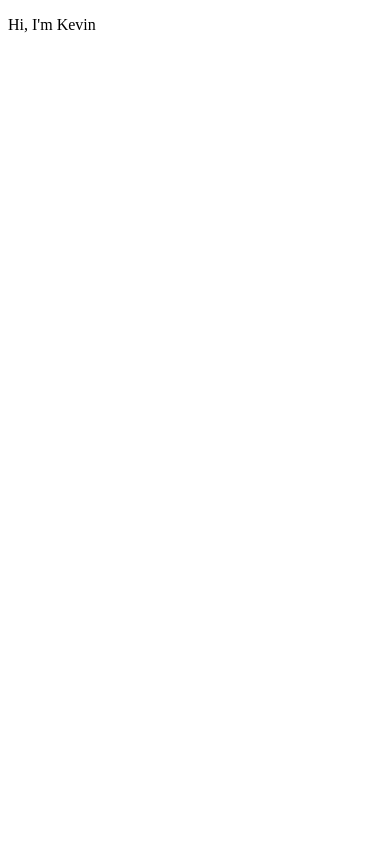
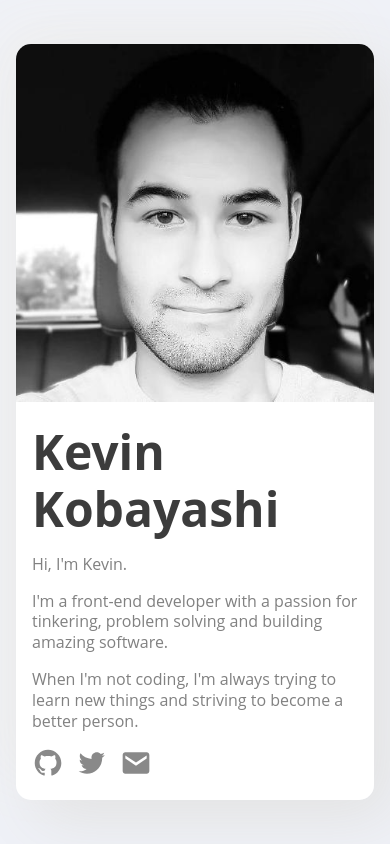
Before and after one commit to kobayashik/kobayashik.github.io, a plain HTML site: page index.html in a window 390 px wide. Drawn offline with Linux system fonts and the light colour scheme.

Commit message:
feat: initial layout design

```diff
--- /dev/null
+++ b/index.css
@@ -0,0 +1,124 @@
+* {
+  margin: 0;
+  padding: 0;
+}
+
+body {
+  font-size: 16px;
+  font-family: "Open Sans", sans-serif;
+  height: 100vh;
+  width: 100vw;
+  display: flex;
+  align-items: center;
+  justify-content: center;
+  background: rgb(239, 241, 247);
+  background: linear-gradient(
+    25deg,
+    rgba(239, 241, 247, 1) 0%,
+    rgba(255, 255, 255, 1) 100%
+  );
+}
+
+h1 {
+  color: #3c3c3c;
+  font-size: 4rem;
+  line-height: 3.6rem;
+  font-weight: 700;
+}
+
+main {
+  overflow: hidden;
+  border-radius: 15px;
+  display: grid;
+  grid-template-columns: 1fr auto;
+  box-shadow: 20px 20px 60px #e3e3e3, -20px -20px 60px #f0f0f0;
+}
+
+a {
+  opacity: 0.6;
+  text-decoration: none;
+  transition: 0.45s ease;
+}
+
+a:hover {
+  opacity: 1;
+  margin-bottom: 4px;
+}
+
+a:visited {
+  color: #818181;
+}
+
+p {
+  max-width: 30rem;
+  margin: 1em 0;
+  line-height: 1.3rem;
+}
+
+.description {
+  display: grid;
+  grid-template-rows: 165px 230px 52px;
+  background-color: white;
+  color: #818181;
+  padding: 100px 100px 100px;
+}
+
+.portrait {
+  height: 100%;
+  width: 30rem;
+  object-fit: cover;
+}
+
+.social {
+  max-width: 7.5rem;
+  justify-content: space-between;
+  display: flex;
+  align-items: flex-end;
+}
+
+.social img {
+  height: 2rem;
+  width: 2rem;
+}
+
+@media (max-width: 1000px) and (orientation: landscape) {
+  body {
+    height: 100%;
+  }
+}
+
+@media (max-width: 1000px) {
+  body {
+    background: rgb(239, 241, 247);
+  }
+
+  main {
+    margin: 1rem;
+    display: flex;
+    flex-direction: column-reverse;
+  }
+
+  aside {
+    background-color: white;
+  }
+
+  h1 {
+    font-size: 3rem;
+  }
+
+  a:hover {
+    margin: 0;
+  }
+
+  .description {
+    padding: 1rem;
+    max-width: 100%;
+    display: flex;
+    flex-direction: column;
+  }
+
+  .portrait {
+    width: 100%;
+    max-height: 30rem;
+  }
+}
--- a/index.html
+++ b/index.html
@@ -4,9 +4,45 @@
     <meta charset="utf-8" />
     <title>Kevin Kobayashi</title>
     <base href="/" />
+    <link rel="icon" href="/favicon.ico" />
+    <link rel="stylesheet" type="text/css" href="index.css" />
     <meta name="viewport" content="width=device-width, initial-scale=1" />
   </head>
   <body>
-    <p>Hi, I'm Kevin</p>
+    <main role="main">
+      <section class="description">
+        <hgroup class="name">
+          <h1>Kevin</h1>
+          <h1>Kobayashi</h1>
+        </hgroup>
+
+        <section class="biography">
+          <p>Hi, I'm Kevin.</p>
+          <p>
+            I'm a front-end developer with a passion for tinkering, problem
+            solving and building amazing software.
+          </p>
+
+          <p>
+            When I'm not coding, I'm always trying to learn new things and
+            striving to become a better person.
+          </p>
+        </section>
+
+        <footer class="social">
+          <a href="https://github.com/kobayashik"
+            ><img alt="github" src="assets/github.svg"
+          /></a>
+          <a href=""><img alt="twitter" src="assets/twitter.svg" /></a>
+          <a href="mailto:hello@kevinkobayashi.dev"
+            ><img alt="email" src="assets/email.svg"
+          /></a>
+        </footer>
+      </section>
+      <aside>
+        <!-- todo: be less ugly -->
+        <img alt="Kevin Kobayashi" class="portrait" src="assets/6517349.jpg" />
+      </aside>
+    </main>
   </body>
 </html>
--- /dev/null
+++ b/robots.txt
@@ -0,0 +1,3 @@
+# https://www.robotstxt.org/robotstxt.html
+User-agent: *
+Disallow: /
```
Also changed, not shown: assets/6517349.jpg (added), assets/email.svg (added), assets/github.svg (added), assets/twitter.svg (added), favicon.ico (added).
